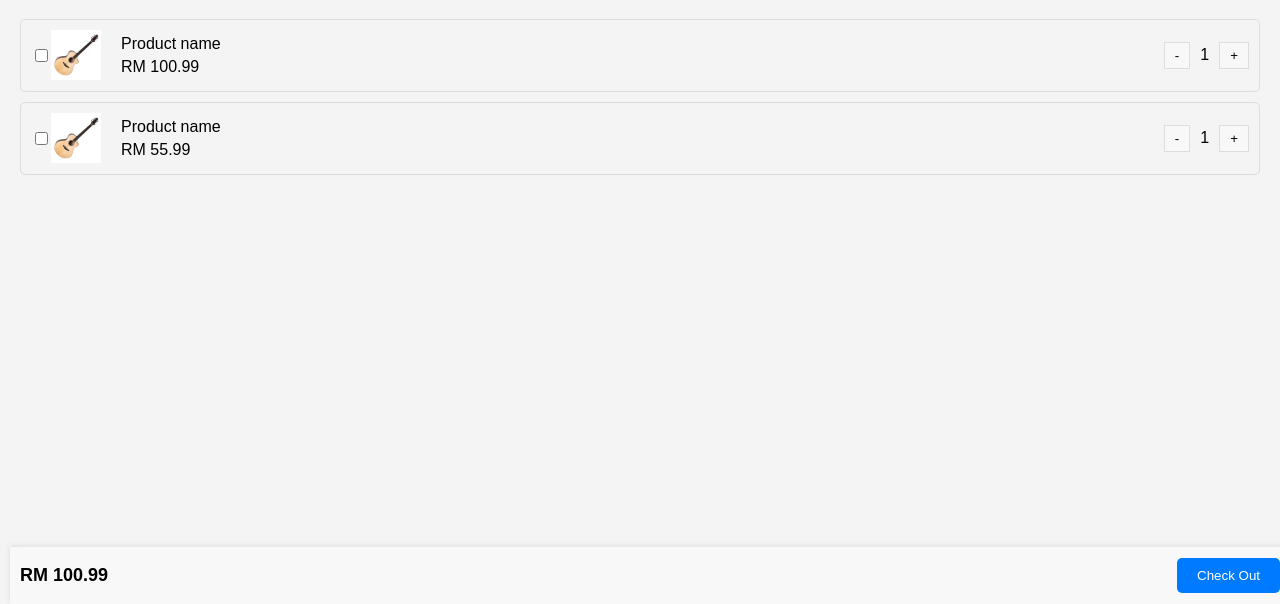
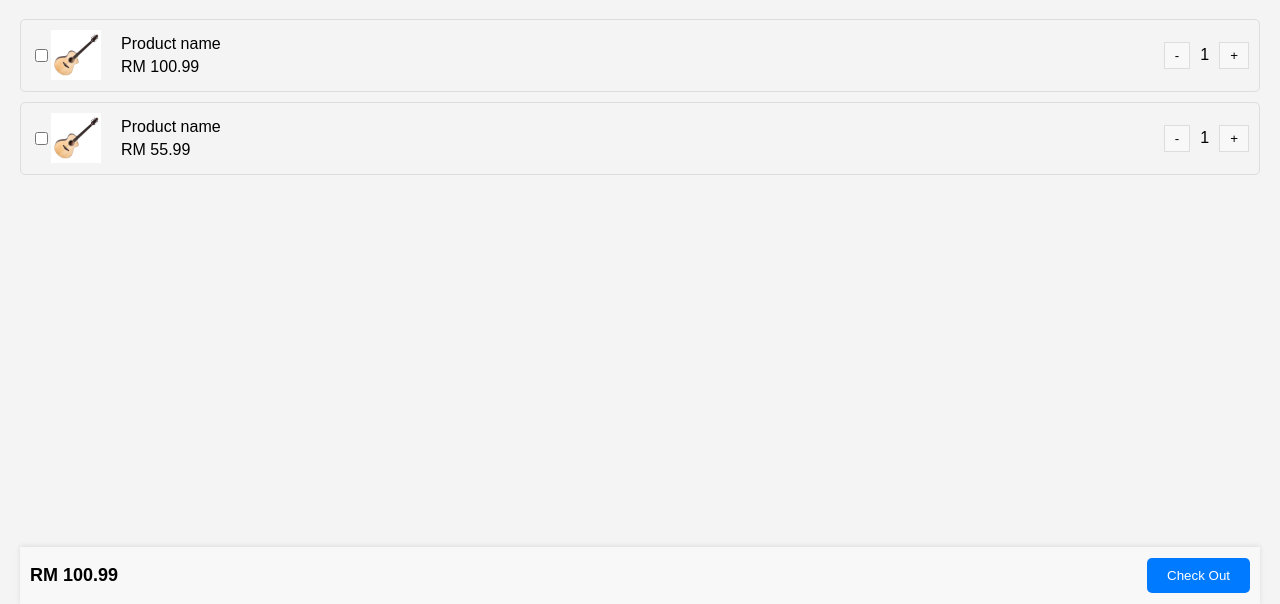
Before and after one commit to MagicStariver/website, a plain HTML site: page cart.html in a window 1280 px wide. Shown: the part 196-800 px from the top of the page. Drawn offline with Linux system fonts and the light colour scheme.

Commit message:
cart fixed

```diff
--- a/styles/cart.css
+++ b/styles/cart.css
@@ -143,9 +143,9 @@
     background-color: #f8f8f8;
     position: absolute;
     bottom: 0;
-    left: 10px;
-    right: 10px;
-    width: 100%;
+    left: 20px;
+    right: 20px;
+    width: auto;
     box-shadow: 0px -1px 5px rgba(0, 0, 0, 0.1);
 }
 
```
